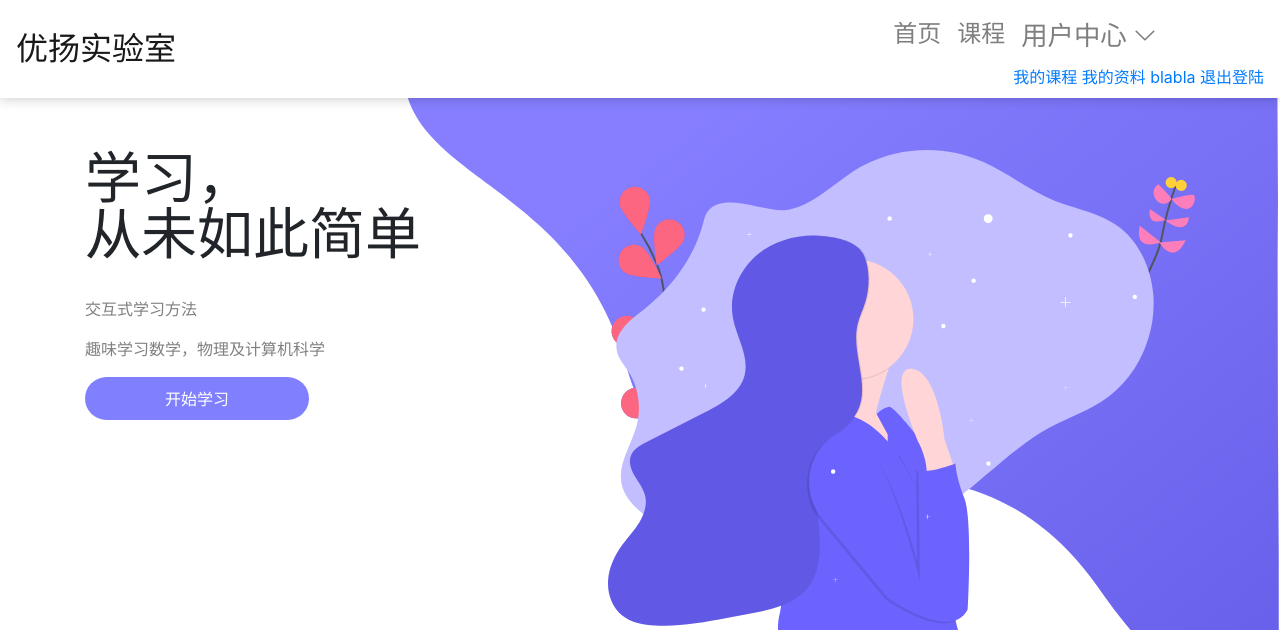
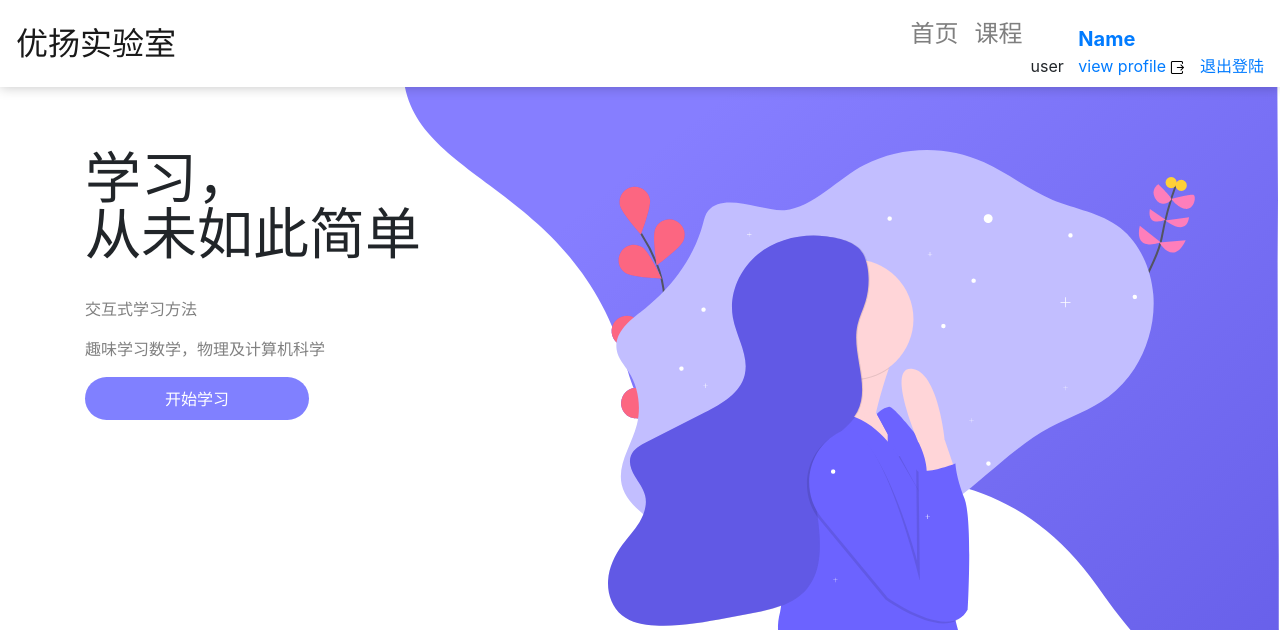
Before and after one commit to yangyou95/youyanglab_edu, a Django app: page / in a window 1280 px wide. Shown: the top 630 px of the page. Run offline with Django 3.2, Linux system fonts and the light colour scheme; the visitor is signed in with stand-in values (Sample User, id 1); data that the repository does not hold is empty; some libraries are stand-ins or nearby versions.

Commit message:
更新dropdown-menu, userpage

```diff
--- a/webapp/static/webapp/navbar.css
+++ b/webapp/static/webapp/navbar.css
@@ -36,6 +36,33 @@
 .el-dropdown-menu a:hover {
     color: #8080FF;
     text-decoration: none;
+}
+
+.icon {
+    width: 15px;
+    height: 15px;
+}
+
+.menu {
+    width: 200px;
+}
+
+.profile {
+    display: inline-block;
+    padding-left: 10px;
+}
+
+.menu .name {
+    font-size: 1.25em;
+    font-weight: bolder;
+}
+
+.logout {
+    padding-left: 10px;
+}
+
+.nav-link.avatar {
+    margin-left: 10px;
 }
 
 /* footer */
--- a/webapp/templates/navbar.html
+++ b/webapp/templates/navbar.html
@@ -54,13 +54,24 @@
 
               <el-dropdown>
                 <span class="el-dropdown-link" style="font-size: 1.1em;">
-                  <a class="nav-link">用户中心<i class="el-icon-arrow-down el-icon--right"></i></a>
+                  <a class="nav-link avatar"><el-avatar :size="35" icon="el-icon-user-solid"></el-avatar></a>
                 </span>
-                <el-dropdown-menu slot="dropdown">
-                  <el-dropdown-item><a href="#">我的课程</a></el-dropdown-item>
-                  <el-dropdown-item><a href="#">我的资料</a></el-dropdown-item>
-                  <el-dropdown-item><a href="#">blabla</a></el-dropdown-item>
-                  <el-dropdown-item divided><a href="{% url 'webapp:logout'%}">退出登陆</a></el-dropdown-item>
+                <el-dropdown-menu slot="dropdown" class="menu">
+                  <el-dropdown-item>
+                    <el-avatar :size="50">user</el-avatar>
+                    <div class="profile">
+                      <a href="{% url 'webapp:user_url'%}">
+                        <span class="name">Name</span><br>
+                        view profile
+                      </a>
+                    </div>
+                  </el-dropdown-item>
+                  <el-dropdown-item divided>
+                    <a href="{% url 'webapp:logout'%}">
+                      <img class="icon" src="{% static 'webapp/images/icon/logout.svg' %}">
+                      <span class="logout">退出登陆</span>
+                    </a>
+                  </el-dropdown-item>
                 </el-dropdown-menu>
               </el-dropdown>
 
```
Also changed, not shown: webapp/static/webapp/usr.css (+14 -4 lines), webapp/templates/webapp/usr.html (+5 -3 lines), webapp/static/webapp/images/icon/logout.svg (added).
